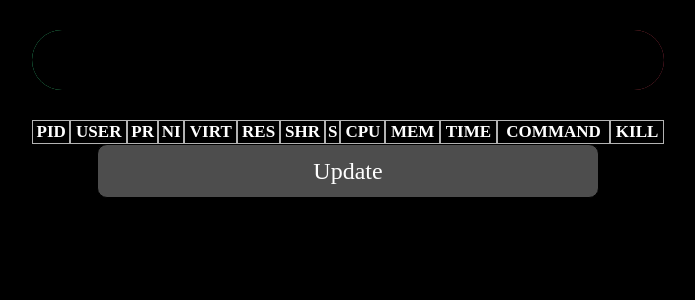
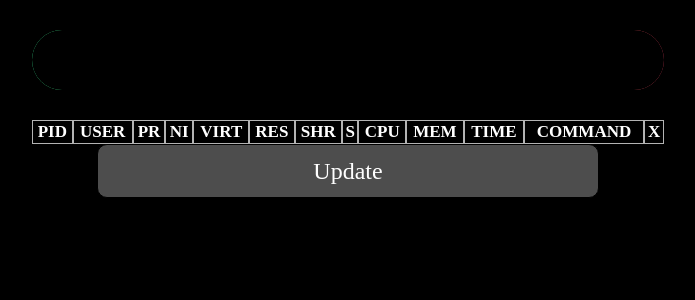
Before and after one commit to agusev2311/HtopBrowser, a Flask app: template templates/index.html in a window 1280 px wide. Shown: the top 300 px of the page, without its empty margins (292-987 px from the left). Run offline with Flask 3, Linux system fonts and the light colour scheme; the template is opened without the code that fills it, so the values that code supplies are empty.

Commit message:
kill fix

```diff
--- a/main.py
+++ b/main.py
@@ -153,7 +153,7 @@ def res():
 
 @app.route("/kill/<pid>")
 def kill_pr(pid):
-    return str(kill_process(pid))
+    return str(kill_process(pid))+'<meta http-equiv="refresh" content="0; url=http://127.0.0.1:5000/index/" />'
 
 @app.route("/cpu_info")
 def cpu_info():
--- a/templates/index.html
+++ b/templates/index.html
@@ -160,6 +160,19 @@
             width: 100%;
             font-size: 36px;
         }
+
+        th.max {
+            width: min-content;
+        }
+
+        td.max {
+            width: 20px;
+            font-size: 20px;
+        }
+
+        .max a {
+            text-decoration: none;
+        }
     </style>
 </head>
 
@@ -186,7 +199,7 @@
                 <th>MEM</th>
                 <th>TIME</th>
                 <th>COMMAND</th>
-                <th>KILL</th>
+                <th class="max">X</th>
             </tr>
         </thead>
         <tbody>
@@ -204,7 +217,7 @@
                 <td>{{ pr_top.mem }}</td>
                 <td>{{ pr_top.time }}</td>
                 <td>{{ pr_top.command }}</td>
-                <td><a href="http://127.0.0.1:5000/kill/{{pr_top.pid}}">kill</a></td>
+                <td class="max"><a href="http://127.0.0.1:5000/kill/{{pr_top.pid}}">❌</a></td>
             </tr>
             {% endfor %}
 
@@ -235,7 +248,6 @@
             updateTable();
             updMemStat();
         });
-
         setInterval(updateTable, 2000);
         setInterval(updMemStat, 2000);
     </script>
--- a/templates/table_css.html
+++ b/templates/table_css.html
@@ -13,7 +13,7 @@
             <th>MEM</th>
             <th>TIME</th>
             <th>COMMAND</th>
-            <th>KILL</th>
+            <th class="max">X</th>
         </tr>
     </thead>
     <tbody>
@@ -31,7 +31,7 @@
             <td>{{ pr_top.mem }}</td>
             <td>{{ pr_top.time }}</td>
             <td>{{ pr_top.command }}</td>
-            <td><a href="http://127.0.0.1:5000/kill/{{pr_top.pid}}">kill</a></td>
+            <td class="max"><a href="http://127.0.0.1:5000/kill/{{pr_top.pid}}">❌</a></td>
         </tr>
         {% endfor %}
 
```
